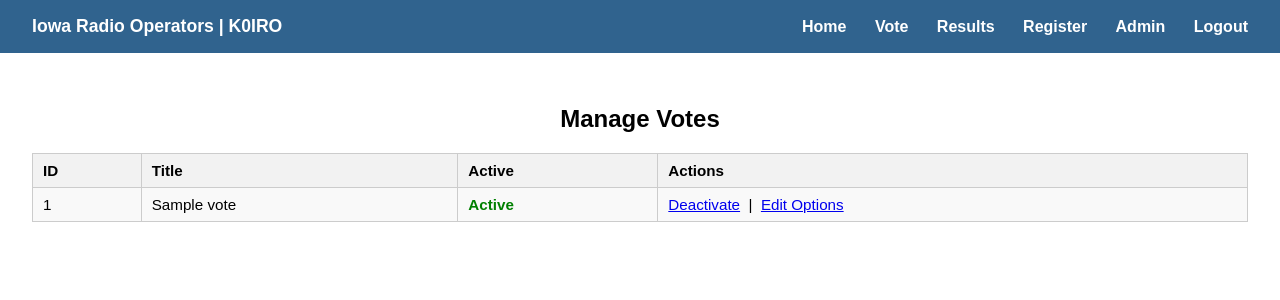
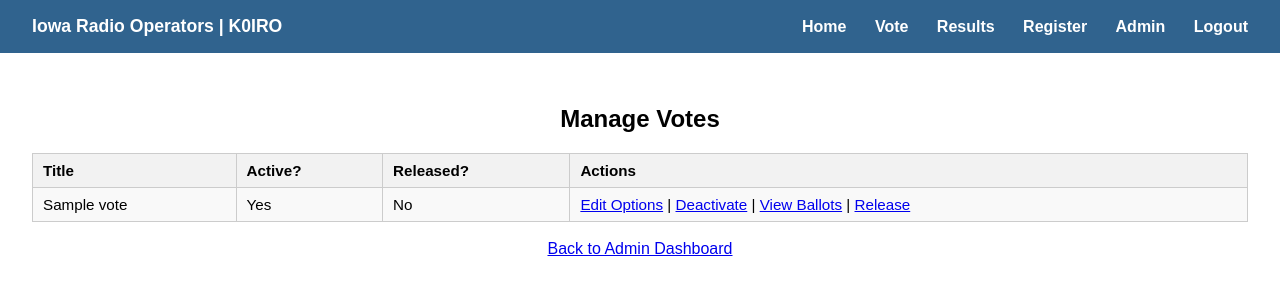
Before and after one commit to Iowa-Radio-Operators/k0iro-evote, a Flask app: page /admin/votes in a window 1280 px wide. Shown: the top 300 px of the page. Run offline with Flask 3, Linux system fonts and the light colour scheme; the visitor is signed in with stand-in values (Sample User, id 1); tables that the repository leaves empty hold one stand-in row (values such as "Sample post").

Commit message:
More Management Updates

```diff
--- a/app/routes.py
+++ b/app/routes.py
@@ -1,7 +1,6 @@
 from flask import Blueprint, render_template, redirect, url_for, request
 from .database import get_db
 from .auth_helpers import admin_required
-
 
 # -------------------------------------------------
 # Main Site Blueprint
@@ -55,7 +54,7 @@ def create_vote():
     conn = get_db()
     cursor = conn.cursor()
 
-    cursor.execute("INSERT INTO votes (title, is_active) VALUES (?, 0)", (title,))
+    cursor.execute("INSERT INTO votes (title, is_active, is_released) VALUES (?, 0, 0)", (title,))
     conn.commit()
 
     new_vote_id = cursor.lastrowid
@@ -180,6 +179,10 @@ def delete_option(option_id):
 
     return redirect(url_for('admin_votes.edit_options', vote_id=vote_id))
 
+
+# -------------------------------------------------
+# Public Results
+# -------------------------------------------------
 @main.route('/results')
 def public_results():
     conn = get_db()
@@ -189,6 +192,7 @@ def public_results():
     votes = cursor.fetchall()
 
     return render_template('public_results.html', votes=votes, title="Results")
+
 
 @main.route('/results/<int:vote_id>')
 def public_results_detail(vote_id):
@@ -222,9 +226,10 @@ def public_results_detail(vote_id):
         title=f"Results for {vote['title']}"
     )
 
-# -------------------------
+
+# -------------------------------------------------
 # Admin Results Control
-# -------------------------
+# -------------------------------------------------
 @admin_votes.route('/admin/results')
 @admin_required
 def admin_results():
@@ -234,15 +239,9 @@ def admin_results():
     cursor.execute("SELECT * FROM votes ORDER BY id DESC")
     votes = cursor.fetchall()
 
-    return render_template(
-        'admin_results.html',
-        votes=votes,
-        title="Admin Results Control"
-    )
+    return render_template('admin_results.html', votes=votes, title="Admin Results Control")
 
-# -------------------------
-# Release Results (make public)
-# -------------------------
+
 @admin_votes.route('/admin/results/<int:vote_id>/release')
 @admin_required
 def release_results(vote_id):
@@ -255,9 +254,6 @@ def release_results(vote_id):
     return redirect(url_for('admin_votes.admin_results'))
 
 
-# -------------------------
-# Unrelease Results (hide from public)
-# -------------------------
 @admin_votes.route('/admin/results/<int:vote_id>/unrelease')
 @admin_required
 def unrelease_results(vote_id):
@@ -268,3 +264,128 @@ def unrelease_results(vote_id):
     conn.commit()
 
     return redirect(url_for('admin_votes.admin_results'))
+
+
+# -------------------------------------------------
+# User Management (Admin Only)
+# -------------------------------------------------
+@admin_votes.route('/admin/users')
+@admin_required
+def admin_users():
+    conn = get_db()
+    cursor = conn.cursor()
+
+    cursor.execute("SELECT id, callsign, email, is_admin, is_active FROM users ORDER BY callsign ASC")
+    users = cursor.fetchall()
+
+    return render_template('admin_users.html', users=users, title="User Management")
+
+
+@admin_votes.route('/admin/users/<int:user_id>/activate')
+@admin_required
+def activate_user(user_id):
+    conn = get_db()
+    cursor = conn.cursor()
+
+    cursor.execute("UPDATE users SET is_active = 1 WHERE id = ?", (user_id,))
+    conn.commit()
+
+    return redirect(url_for('admin_votes.admin_users'))
+
+
+@admin_votes.route('/admin/users/<int:user_id>/deactivate')
+@admin_required
+def deactivate_user(user_id):
+    conn = get_db()
+    cursor = conn.cursor()
+
+    cursor.execute("UPDATE users SET is_active = 0 WHERE id = ?", (user_id,))
+    conn.commit()
+
+    return redirect(url_for('admin_votes.admin_users'))
+
+
+@admin_votes.route('/admin/users/<int:user_id>/promote')
+@admin_required
+def promote_user(user_id):
+    conn = get_db()
+    cursor = conn.cursor()
+
+    cursor.execute("UPDATE users SET is_admin = 1 WHERE id = ?", (user_id,))
+    conn.commit()
+
+    return redirect(url_for('admin_votes.admin_users'))
+
+
+@admin_votes.route('/admin/users/<int:user_id>/demote')
+@admin_required
+def demote_user(user_id):
+    conn = get_db()
+    cursor = conn.cursor()
+
+    cursor.execute("UPDATE users SET is_admin = 0 WHERE id = ?", (user_id,))
+    conn.commit()
+
+    return redirect(url_for('admin_votes.admin_users'))
+
+
+@admin_votes.route('/admin/users/<int:user_id>/delete')
+@admin_required
+def delete_user(user_id):
+    conn = get_db()
+    cursor = conn.cursor()
+
+    cursor.execute("DELETE FROM users WHERE id = ?", (user_id,))
+    conn.commit()
+
+    return redirect(url_for('admin_votes.admin_users'))
+
+@admin_votes.route('/admin/votes/<int:vote_id>/ballots')
+@admin_required
+def view_ballots(vote_id):
+    conn = get_db()
+    cursor = conn.cursor()
+
+    # Get vote info
+    cursor.execute("SELECT * FROM votes WHERE id = ?", (vote_id,))
+    vote = cursor.fetchone()
+    if not vote:
+        return "Vote not found", 404
+
+    # Get ballots with user + option labels
+    cursor.execute("""
+        SELECT b.id AS ballot_id, u.callsign, vo.label
+        FROM ballots b
+        JOIN users u ON b.user_id = u.id
+        JOIN vote_options vo ON b.option_id = vo.id
+        WHERE b.vote_id = ?
+        ORDER BY u.callsign ASC
+    """, (vote_id,))
+    ballots = cursor.fetchall()
+
+    return render_template(
+        'admin_ballots.html',
+        vote=vote,
+        ballots=ballots,
+        title=f"Ballots for {vote['title']}"
+    )
+
+@admin_votes.route('/admin/ballots/<int:ballot_id>/delete')
+@admin_required
+def delete_ballot(ballot_id):
+    conn = get_db()
+    cursor = conn.cursor()
+
+    # Get vote_id before deleting so we can redirect back
+    cursor.execute("SELECT vote_id FROM ballots WHERE id = ?", (ballot_id,))
+    row = cursor.fetchone()
+
+    if not row:
+        return "Ballot not found", 404
+
+    vote_id = row['vote_id']
+
+    cursor.execute("DELETE FROM ballots WHERE id = ?", (ballot_id,))
+    conn.commit()
+
+    return redirect(url_for('admin_votes.view_ballots', vote_id=vote_id))
--- a/app/templates/admin_home.html
+++ b/app/templates/admin_home.html
@@ -21,6 +21,9 @@
         <a href="/results">Public Results Page</a>
     </div>
 
+    <div style="margin-bottom: 10px;">
+    <a href="/admin/users">Manage Users</a>
+    </div>
 </div>
 
 {% endblock %}
--- a/app/templates/admin_votes.html
+++ b/app/templates/admin_votes.html
@@ -1,40 +1,51 @@
 {% extends "base.html" %}
-
 {% block content %}
 <h2>Manage Votes</h2>
 
-<table border="1" cellpadding="8" cellspacing="0">
+<table border="1" cellpadding="8">
     <tr>
-        <th>ID</th>
         <th>Title</th>
-        <th>Active</th>
+        <th>Active?</th>
+        <th>Released?</th>
         <th>Actions</th>
     </tr>
 
     {% for v in votes %}
     <tr>
-        <td>{{ v['id'] }}</td>
-        <td>{{ v['title'] }}</td>
+        <td>{{ v.title }}</td>
+        <td>{{ "Yes" if v.is_active else "No" }}</td>
+        <td>{{ "Yes" if v.is_released else "No" }}</td>
+
         <td>
-            {% if v['is_active'] %}
-                <strong style="color: green;">Active</strong>
+            <!-- Edit Options -->
+            <a href="/admin/votes/{{ v.id }}/options">Edit Options</a>
+            |
+
+            <!-- Activate / Deactivate -->
+            {% if v.is_active %}
+                <a href="/admin/votes/{{ v.id }}/deactivate">Deactivate</a>
             {% else %}
-                Inactive
+                <a href="/admin/votes/{{ v.id }}/activate">Activate</a>
             {% endif %}
-        </td>
-        <td>
-            {% if not v['is_active'] %}
-                <a href="/admin/votes/{{ v['id'] }}/activate">Activate</a>
+            |
+
+            <!-- View Ballots -->
+            <a href="/admin/votes/{{ v.id }}/ballots">View Ballots</a>
+            |
+
+            <!-- Release / Unrelease -->
+            {% if v.is_released %}
+                <a href="/admin/results/{{ v.id }}/unrelease">Unrelease</a>
+                |
+                <a href="/results/{{ v.id }}">View Public Page</a>
             {% else %}
-                <a href="/admin/votes/{{ v['id'] }}/deactivate">Deactivate</a>
+                <a href="/admin/results/{{ v.id }}/release">Release</a>
             {% endif %}
-
-            &nbsp;|&nbsp;
-
-            <a href="/admin/votes/{{ v['id'] }}/options">Edit Options</a>
         </td>
     </tr>
     {% endfor %}
 </table>
 
+<br>
+<a href="/admin">Back to Admin Dashboard</a>
 {% endblock %}
--- a/app/templates/register.html
+++ b/app/templates/register.html
@@ -10,6 +10,9 @@
     <label>Password</label><br>
     <input type="password" name="password" required style="width: 100%; padding: 8px;"><br><br>
 
+    <label>Email:</label>
+    <input type="email" name="email" required>
+
     <button type="submit" style="padding: 8px 16px;">Register</button>
 </form>
 
```
Also changed, not shown: app/auth.py (+32 -14 lines), app/templates/admin_ballots.html (added, +28 -0 lines), app/templates/admin_users.html (added, +50 -0 lines), app/admin_votes.py (line endings or trailing spaces).
